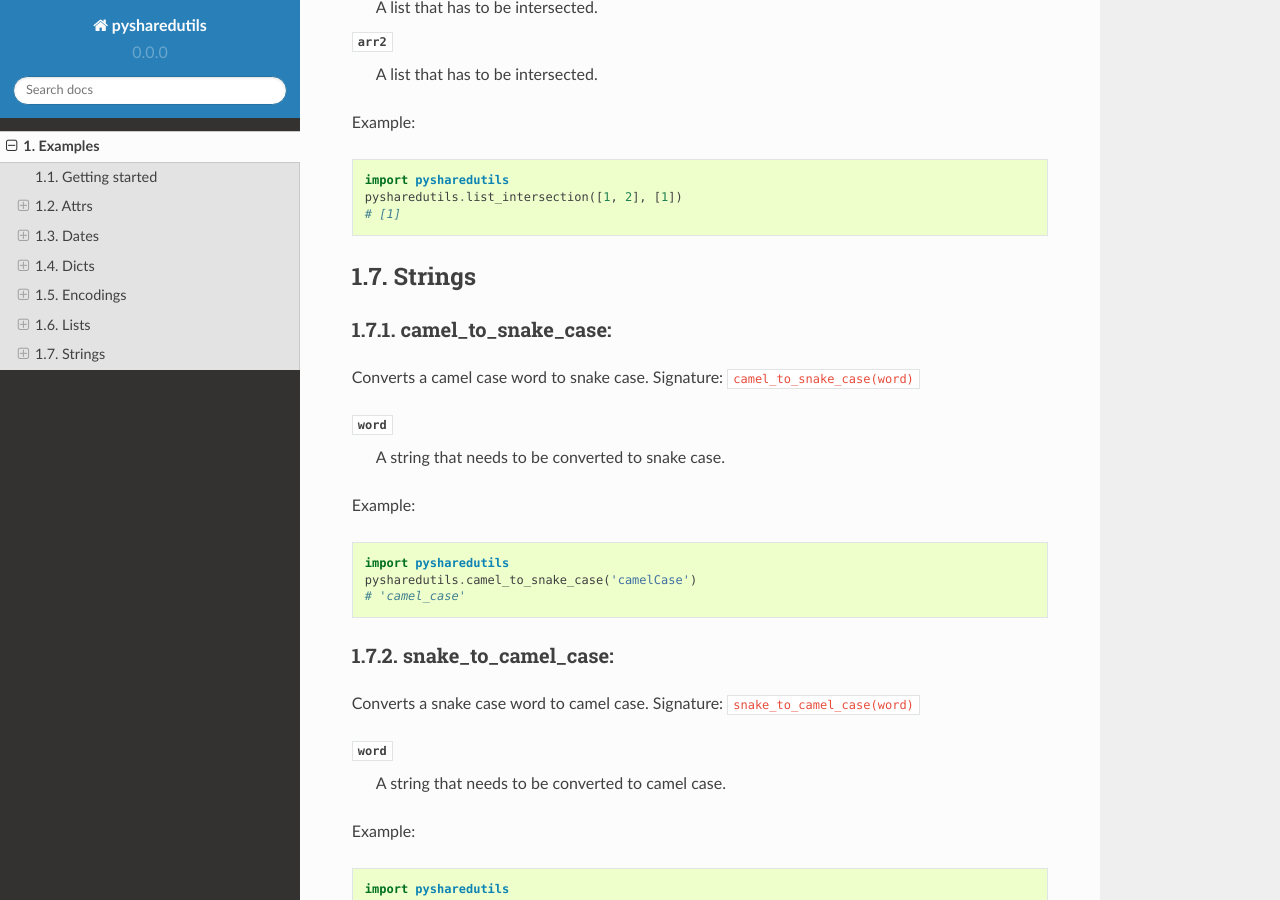
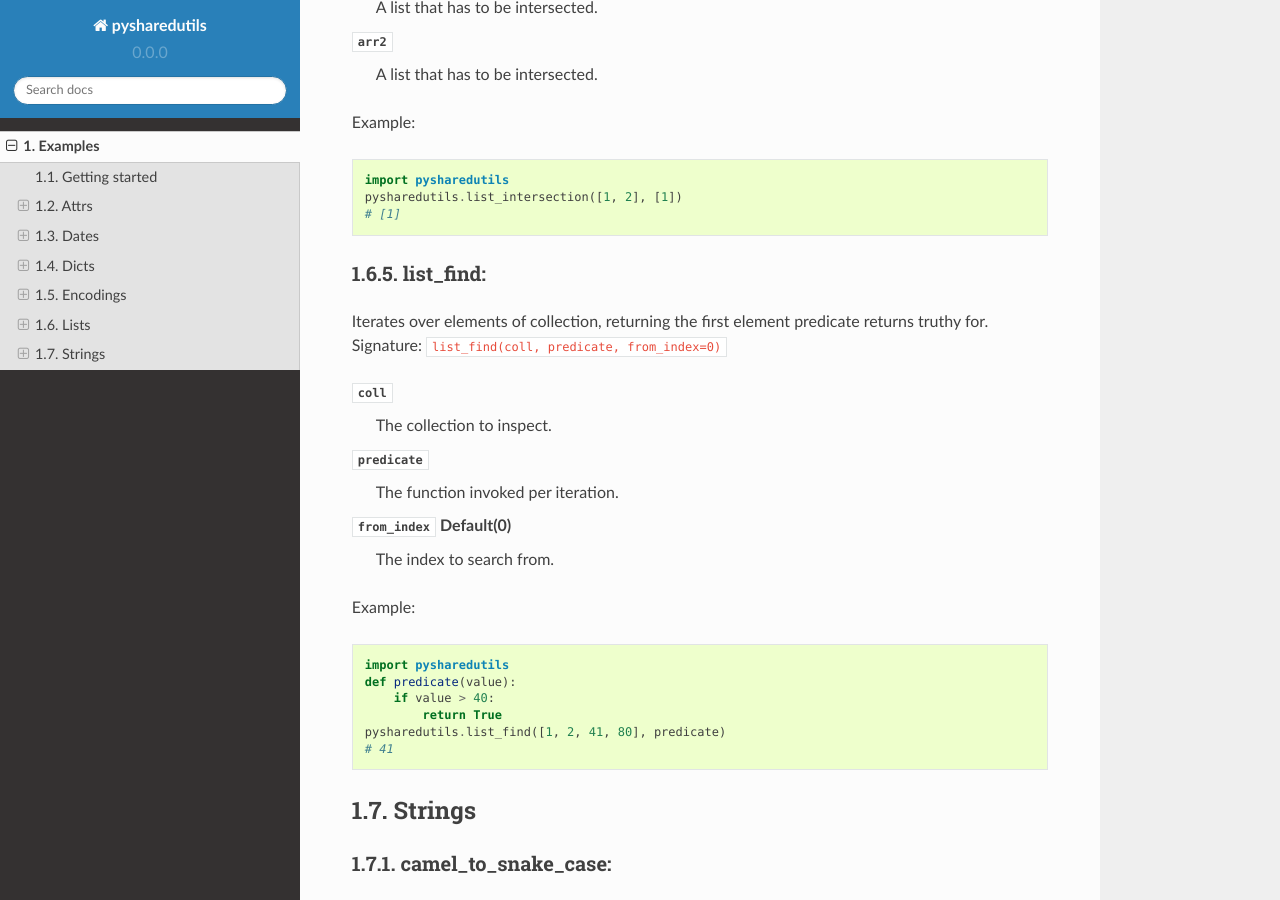
Before and after one commit to joeljames/py-shared-utils, a Sphinx documentation site: the page built from docs/examples.rst, in a window 1280 px wide and 900 px high, scrolled down 5239 px. Built offline with Sphinx 7.4.7 and the Read the Docs theme 2.0.0, drawn with Linux system fonts in a browser that asks for light colours.

Commit message:
Add list find

```diff
--- a/docs/examples.rst
+++ b/docs/examples.rst
@@ -220,6 +220,28 @@ Example::
     pysharedutils.list_intersection([1, 2], [1])
     # [1]
 
+list_find:
+-----------
+Iterates over elements of collection, returning the first element predicate returns truthy for. Signature: ``list_find(coll, predicate, from_index=0)``
+
+:attr:`coll`
+    The collection to inspect.
+
+:attr:`predicate`
+    The function invoked per iteration.
+
+:attr:`from_index` Default(0)
+    The index to search from.
+
+Example::
+
+    import pysharedutils
+    def predicate(value):
+        if value > 40:
+            return True
+    pysharedutils.list_find([1, 2, 41, 80], predicate)
+    # 41
+
 
 Strings
 =======
--- a/pysharedutils/__init__.py
+++ b/pysharedutils/__init__.py
@@ -33,6 +33,7 @@ __all__ = [
     'force_list',
     'flatten_list',
     'list_intersection',
+    'list_find',
     # Strings
     'camel_to_snake_case',
     'snake_to_camel_case',
```
Also changed, not shown: 2 other files.
